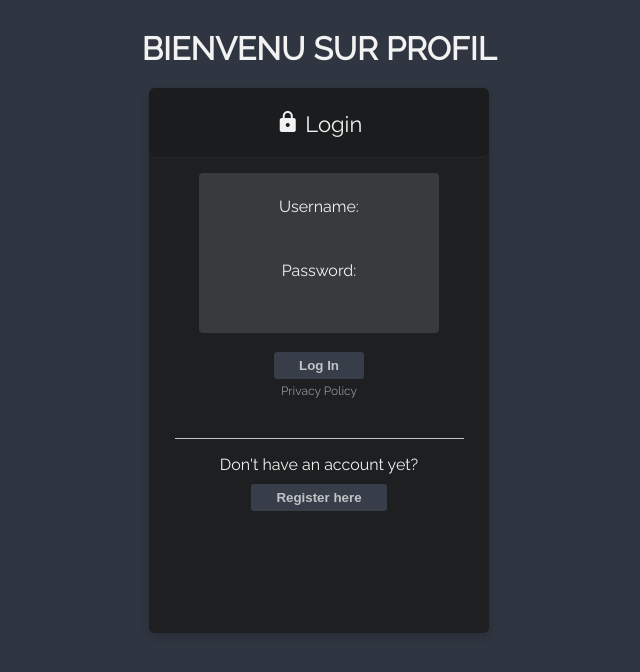
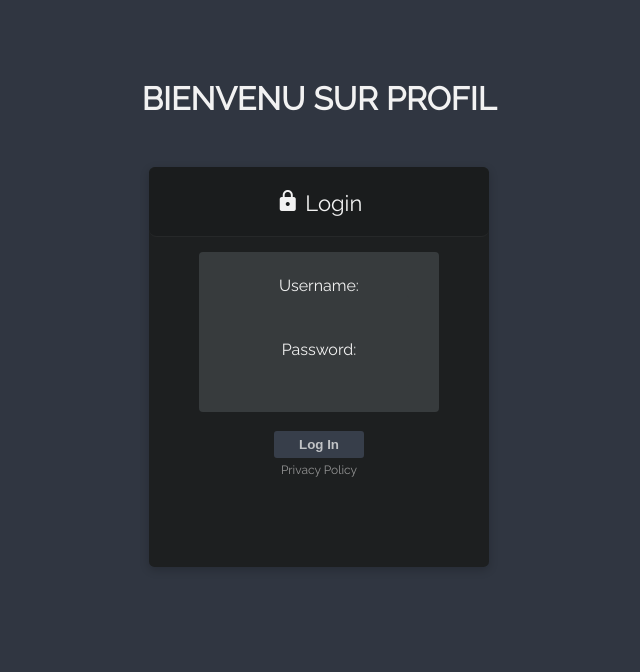
Before and after one commit to Caltus124/django_profil_app, a Django app: page / in a window 1280 px wide. Shown: the top 672 px of the page, without its empty margins (321-961 px from the left). Run offline with Django 3.2, Linux system fonts and the light colour scheme.

Commit message:
new version

```diff
--- a/django_profil_app/urls.py
+++ b/django_profil_app/urls.py
@@ -7,7 +7,6 @@ urlpatterns = [
     path("accounts/", include("django.contrib.auth.urls")),
     path('admin/', admin.site.urls),
     path('login/', views.login),
-    path('register/', views.register),
     path('profil/', include('profil.urls')),
     path('home/', views.home),
     path('logout/', views.logout)
--- a/django_profil_app/views.py
+++ b/django_profil_app/views.py
@@ -1,17 +1,6 @@
 from django.shortcuts import render, redirect
 from django.contrib.auth.forms import UserCreationForm, AuthenticationForm
 from django.contrib.auth import login, logout
-
-def register(request):
-    if request.method == 'POST':
-        form = UserCreationForm(request.POST)
-        if form.is_valid():
-            form.save()
-            username = form.cleaned_data.get('username')
-            return redirect('/login')
-    else:
-        form = UserCreationForm(request.POST)
-    return render(request, 'register.html', {'form': form})
 
 
 def login(request):
--- a/static/main.css
+++ b/static/main.css
@@ -11,17 +11,7 @@ body {
     background-color: #1D1F20;
     margin: auto;
     width: 340px;
-    height: 545px;
-    border-radius: 0.35em;
-    box-shadow: 0 3px 10px 0 rgba(0, 0, 0, 0.2);
-    text-align: center;
-}
-
-#container-register {
-    background-color: #1D1F20;
-    margin: auto;
-    width: 340px;
-    height: 580px;
+    height: 400px;
     border-radius: 0.35em;
     box-shadow: 0 3px 10px 0 rgba(0, 0, 0, 0.2);
     text-align: center;
--- a/template/login.html
+++ b/template/login.html
@@ -12,7 +12,7 @@
     <link rel="stylesheet" type="text/css" href="{% static 'main.css' %}">
 </head>
 <body>
-    <h1 style="text-align: center; margin-top: 30px;">BIENVENU SUR PROFIL</h1>
+    <h1 style="text-align: center; margin-top: 80px; margin-bottom: 50px;">BIENVENU SUR PROFIL</h1>
     <div id="container-login">
         <div id="title">
             <i class="material-icons lock">lock</i> Login
@@ -34,10 +34,6 @@
             <a href="#">Privacy Policy</a>
         </div>
 
-        <div class="register">
-            Don't have an account yet?
-            <a href="/register"><button id="register-link">Register here</button></a>
-        </div>
     </div>
 
 
```
Also changed, not shown: template/register.html (deleted, +0 -28 lines), README.md, db.sqlite3, img/login.png.
